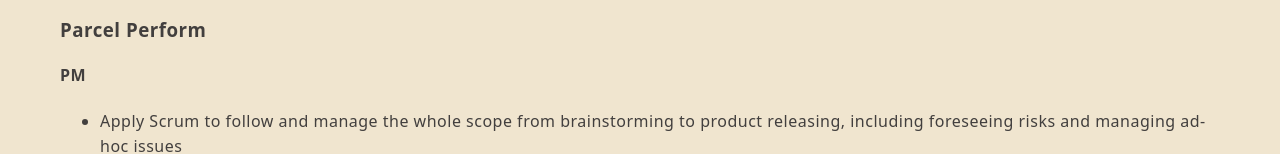
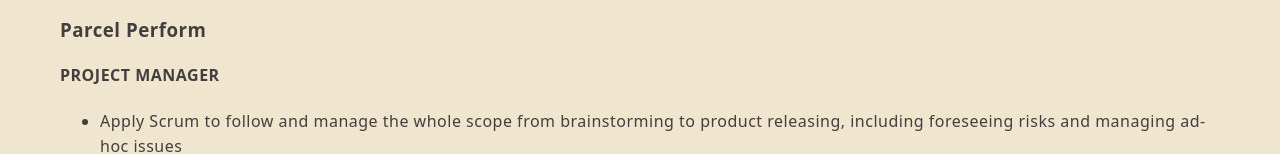
Before and after one commit to nguyennhingo/profile, a plain HTML site: page index.html in a window 1280 px wide. Shown: the part 279-433 px from the top of the page. Drawn offline with Linux system fonts and the light colour scheme.

Commit message:
Add stylings

```diff
--- a/index.html
+++ b/index.html
@@ -24,7 +24,7 @@
         <hr>
     </h2>
     <h3><b>Parcel Perform</b></h3>
-    <h4>PM</h4>
+    <h4>PROJECT MANAGER</h4>
     <ul>
         <li>Apply Scrum to follow and manage the whole scope from
             brainstorming to product releasing, including foreseeing risks
```
